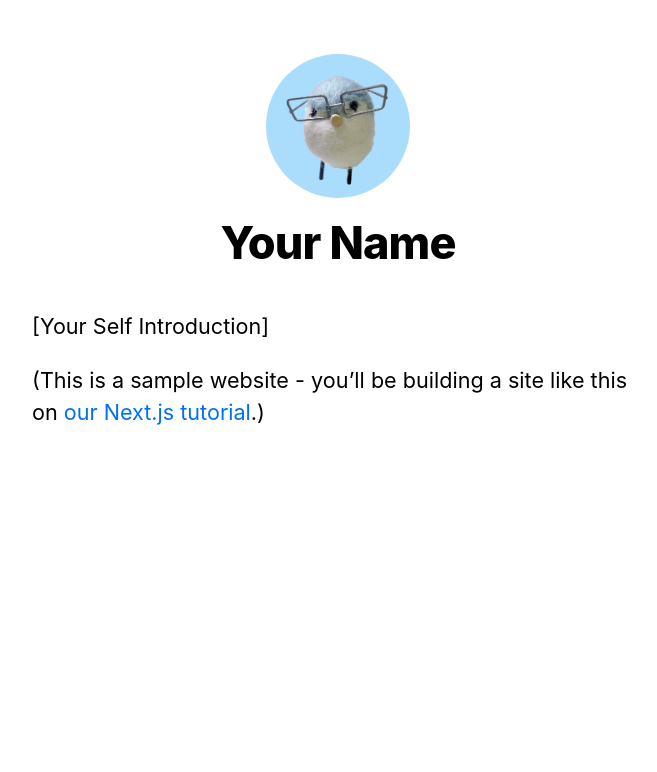
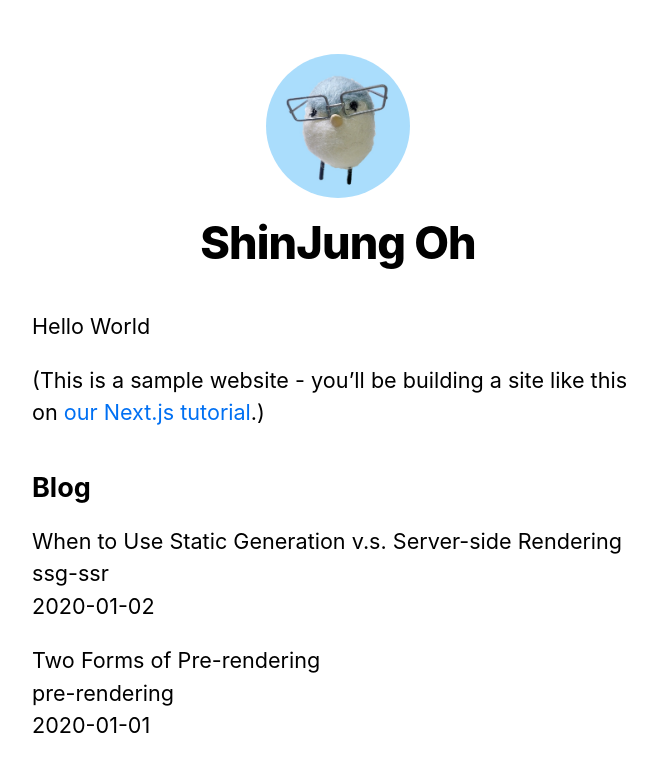
Before and after one commit to ShinjungOh/2022-learn-nestjs, a Next.js app in the folder 2022-09-07/blog/: page / in a window 1280 px wide. Shown: the top 772 px of the page, without its empty margins (302-959 px from the left). Built offline with nearby package versions, Linux system fonts and the light colour scheme.

Commit message:
[ADD] blog data fetching: SSG, SSR

```diff
--- a/2022-09-07/blog/components/Layout.js
+++ b/2022-09-07/blog/components/Layout.js
@@ -4,8 +4,8 @@
 import utilStyles from '../styles/utils.module.css';
 import Link from 'next/link';
 
-const name = 'Your Name';
-export const siteTitle = 'Next.js Sample Website';
+const name = 'ShinJung Oh';
+export const siteTitle = 'TECH BLOG';
 
 export default function Layout({ children, home }) {
     return (
--- /dev/null
+++ b/2022-09-07/blog/lib/posts.js
@@ -0,0 +1,37 @@
+import fs from 'fs';
+import path from 'path';
+import matter from 'gray-matter';
+
+const postsDirectory = path.join(process.cwd(), 'posts');
+
+export function getSortedPostsData() {
+    // Fet file names under /posts
+    const fileNames = fs.readdirSync(postsDirectory);
+    const allPostsData = fileNames.map((fileName) => {
+        // Remove ".md" from file name to get id
+        const id = fileName.replace(/\.md$/, '');
+
+        // Read markdown file as string
+        const fullPath = path.join(postsDirectory, fileName);
+        const fileContents = fs.readFileSync(fullPath, 'utf8');
+
+        // Use gray-matter to parse the post metadata section
+        const matterResult = matter(fileContents);
+
+        // Combine the fata with the id
+        return {
+            id,
+            ...matterResult.data,
+        };
+    })
+    // Start posts by data
+    return allPostsData.sort(({date: a}, {date: b}) => {
+        if (a < b) {
+            return 1;
+        } else if (a > b) {
+            return -1;
+        } else {
+            return 0;
+        }
+    });
+}
--- a/2022-09-07/blog/package.json
+++ b/2022-09-07/blog/package.json
@@ -6,6 +6,7 @@
     "start": "next start"
   },
   "dependencies": {
+    "gray-matter": "^4.0.3",
     "next": "latest",
     "react": "17.0.2",
     "react-dom": "17.0.2"
--- a/2022-09-07/blog/pages/index.js
+++ b/2022-09-07/blog/pages/index.js
@@ -1,20 +1,45 @@
 import Head from 'next/head';
-import Layout, { siteTitle } from '../components/layout';
+import Layout, {siteTitle} from '../components/layout';
 import utilStyles from '../styles/utils.module.css';
+import {getSortedPostsData} from "../lib/posts";
 
-export default function Home() {
+export async function getServerSideProps() {  // SSG, SSR 함수만 변경하면 된다
+    const allPostsData = getSortedPostsData();
+
+    return {
+        props: {
+            allPostsData,
+        }
+    }
+}
+
+export default function Home({allPostsData}) {
     return (
         <Layout home>
             <Head>
                 <title>{siteTitle}</title>
             </Head>
             <section className={utilStyles.headingMd}>
-                <p>[Your Self Introduction]</p>
+                <p>Hello World</p>
                 <p>
                     (This is a sample website - you’ll be building a site like this on{' '}
                     <a href="https://nextjs.org/learn">our Next.js tutorial</a>.)
                 </p>
             </section>
+            <section className={`${utilStyles.headingMd} ${utilStyles.padding1px}`}>
+                <h2 className={utilStyles.headingLg}>Blog</h2>
+                <ul className={utilStyles.list}>
+                    {allPostsData.map(({id, date, title}) => (
+                        <li className={utilStyles.listItem} key={id}>
+                            {title}
+                            <br/>
+                            {id}
+                            <br/>
+                            {date}
+                        </li>
+                    ))}
+                </ul>
+            </section>
         </Layout>
     );
 }
--- /dev/null
+++ b/2022-09-07/blog/posts/pre-rendering.md
@@ -0,0 +1,11 @@
+---
+title: 'Two Forms of Pre-rendering'
+date: '2020-01-01'
+---
+
+Next.js has two forms of pre-rendering: **Static Generation** and **Server-side Rendering**. The difference is in **when** it generates the HTML for a page.
+
+- **Static Generation** is the pre-rendering method that generates the HTML at **build time**. The pre-rendered HTML is then _reused_ on each request.
+- **Server-side Rendering** is the pre-rendering method that generates the HTML on **each request**.
+
+Importantly, Next.js let's you **choose** which pre-rendering form to use for each page. You can create a "hybrid" Next.js app by using Static Generation for most pages and using Server-side Rendering for others.
--- /dev/null
+++ b/2022-09-07/blog/posts/ssg-ssr.md
@@ -0,0 +1,19 @@
+---
+title: 'When to Use Static Generation v.s. Server-side Rendering'
+date: '2020-01-02'
+---
+
+We recommend using **Static Generation** (with and without data) whenever possible because your page can be built once and served by CDN, which makes it much faster than having a server render the page on every request.
+
+You can use Static Generation for many types of pages, including:
+
+- Marketing pages
+- Blog posts
+- E-commerce product listings
+- Help and documentation
+
+You should ask yourself: "Can I pre-render this page **ahead** of a user's request?" If the answer is yes, then you should choose Static Generation.
+
+On the other hand, Static Generation is **not** a good idea if you cannot pre-render a page ahead of a user's request. Maybe your page shows frequently updated data, and the page content changes on every request.
+
+In that case, you can use **Server-Side Rendering**. It will be slower, but the pre-rendered page will always be up-to-date. Or you can skip pre-rendering and use client-side JavaScript to populate data.
```
Also changed, not shown: 1 other file (tests, documents, lock files or other folders).
